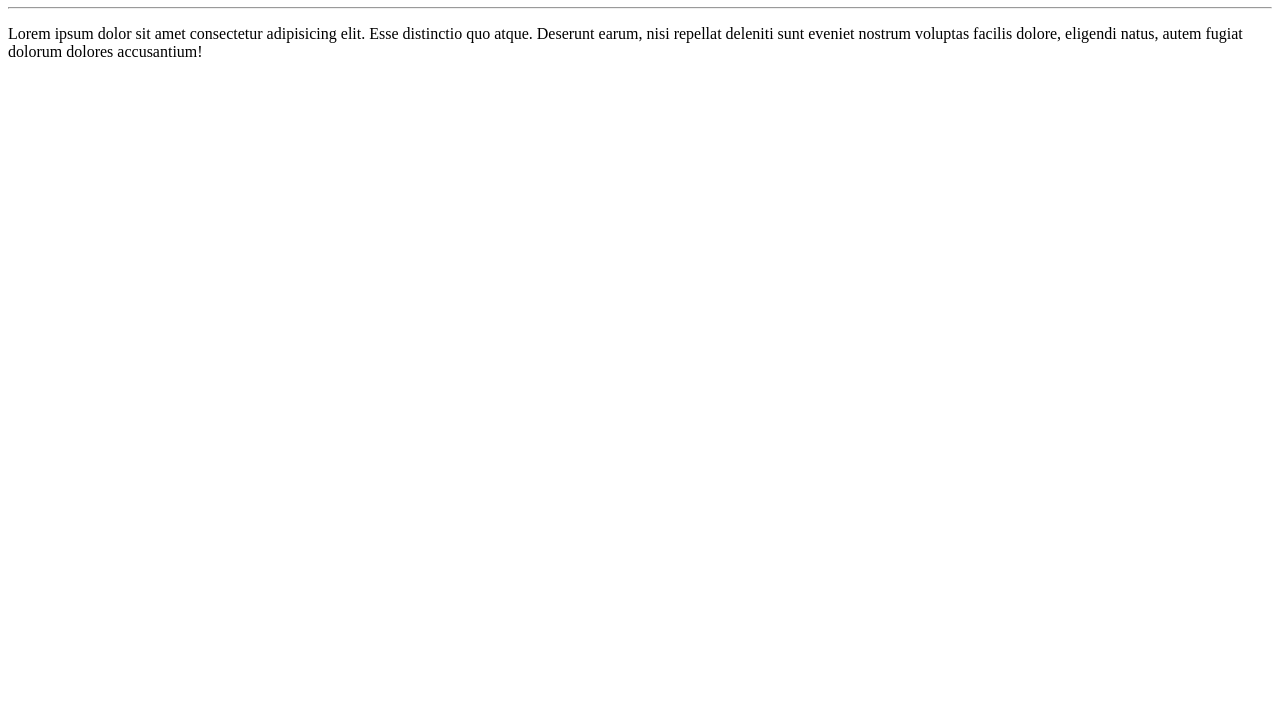
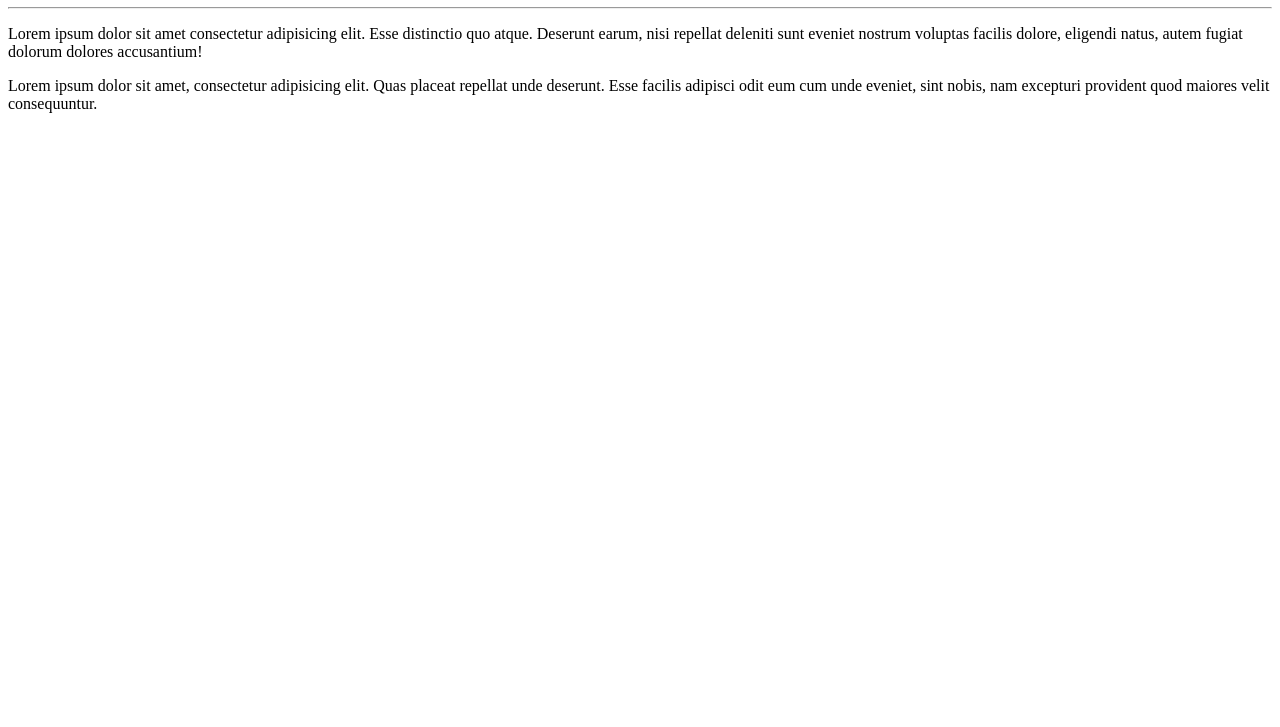
Before and after one commit to mateusadada/ola-mundo-CursoEmVideo, a plain HTML site: page site-exemplo/index.html in a window 1280 px wide. Shown: the part 73-800 px from the top of the page. Drawn offline with Linux system fonts and the light colour scheme.

Commit message:
Adicionei um parágrafo

```diff
--- a/site-exemplo/index.html
+++ b/site-exemplo/index.html
@@ -10,5 +10,6 @@
     <h1>Olá, Mundo!</h1>
     <hr>
     <p>Lorem ipsum dolor sit amet consectetur adipisicing elit. Esse distinctio quo atque. Deserunt earum, nisi repellat deleniti sunt eveniet nostrum voluptas facilis dolore, eligendi natus, autem fugiat dolorum dolores accusantium!</p>
+    <p>Lorem ipsum dolor sit amet, consectetur adipisicing elit. Quas placeat repellat unde deserunt. Esse facilis adipisci odit eum cum unde eveniet, sint nobis, nam excepturi provident quod maiores velit consequuntur.</p>
 </body>
 </html>
```
